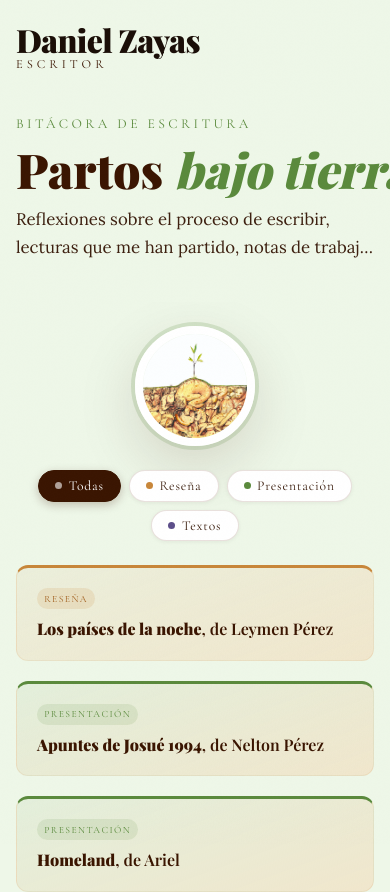
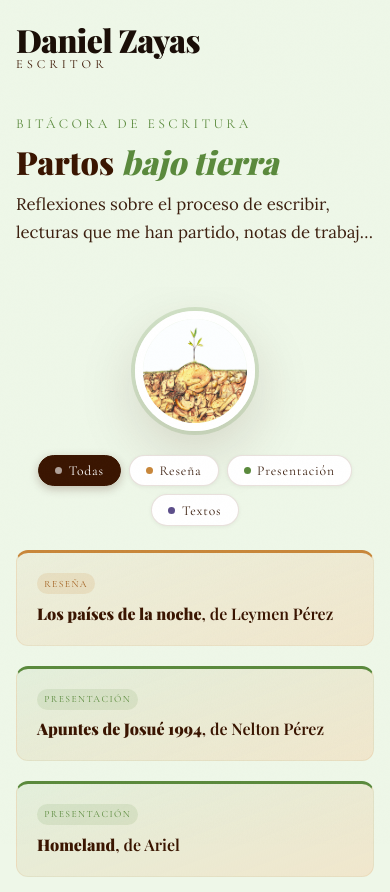
Before and after one commit to Ailin-Glez/danielzayas, a React (Create React App) app: page /blog in a window 390 px wide. Shown: the top 892 px of the page. Built offline with nearby package versions, Linux system fonts and the light colour scheme; a web font is replaced by a local one.

Commit message:
responsive

```diff
--- a/src/pages/Blog.css
+++ b/src/pages/Blog.css
@@ -286,10 +286,15 @@
 
 .page-hero--blog h1 {
   color: var(--earth-deep);
-  font-size: clamp(3rem, 8vw, 6rem);
+  font-size: clamp(2rem, 8vw, 6rem);
   line-height: 0.95;
   margin: 0.5rem 0 0.75rem;
-  white-space: nowrap;
+}
+
+@media (min-width: 861px) {
+  .page-hero--blog h1 {
+    white-space: nowrap;
+  }
 }
 
 .page-hero--blog h1 em {
```
